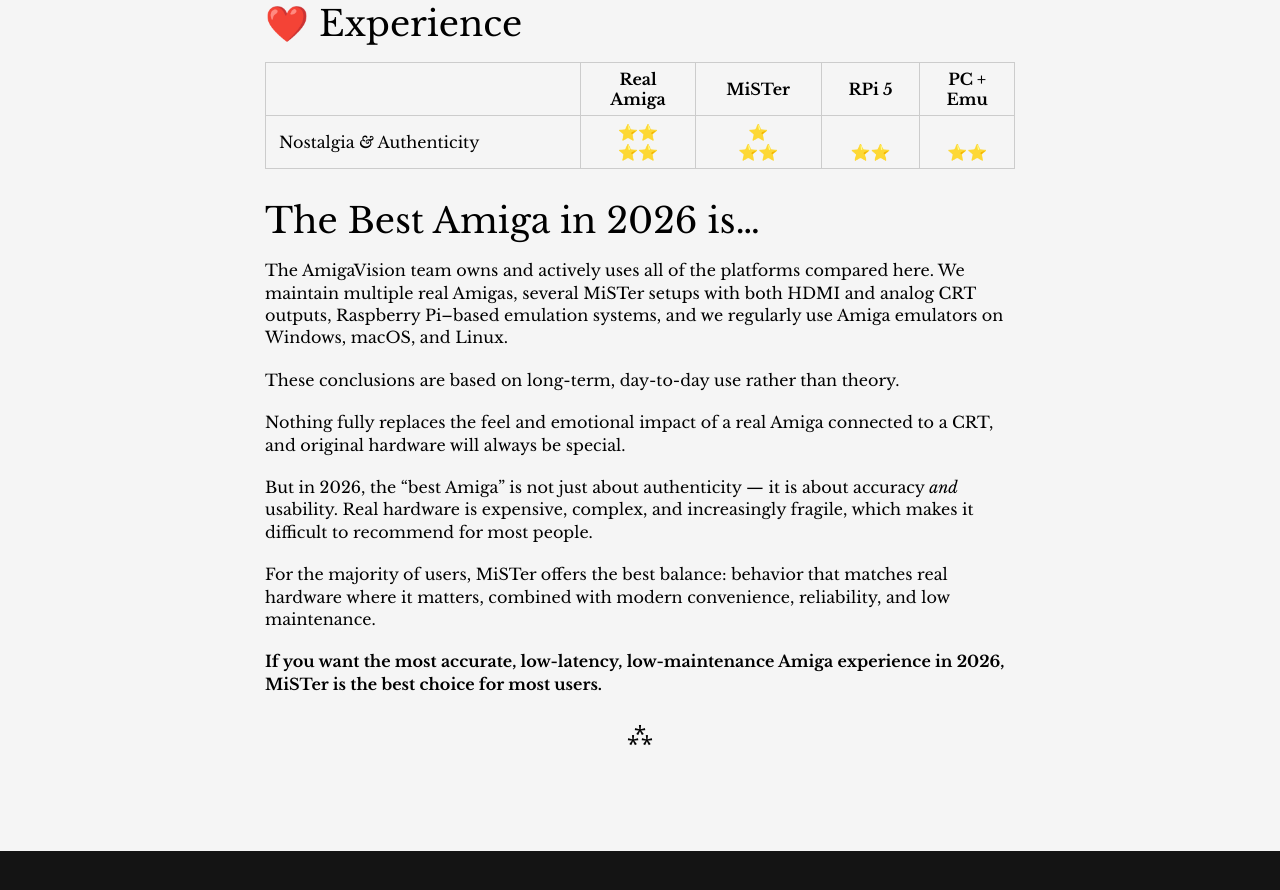
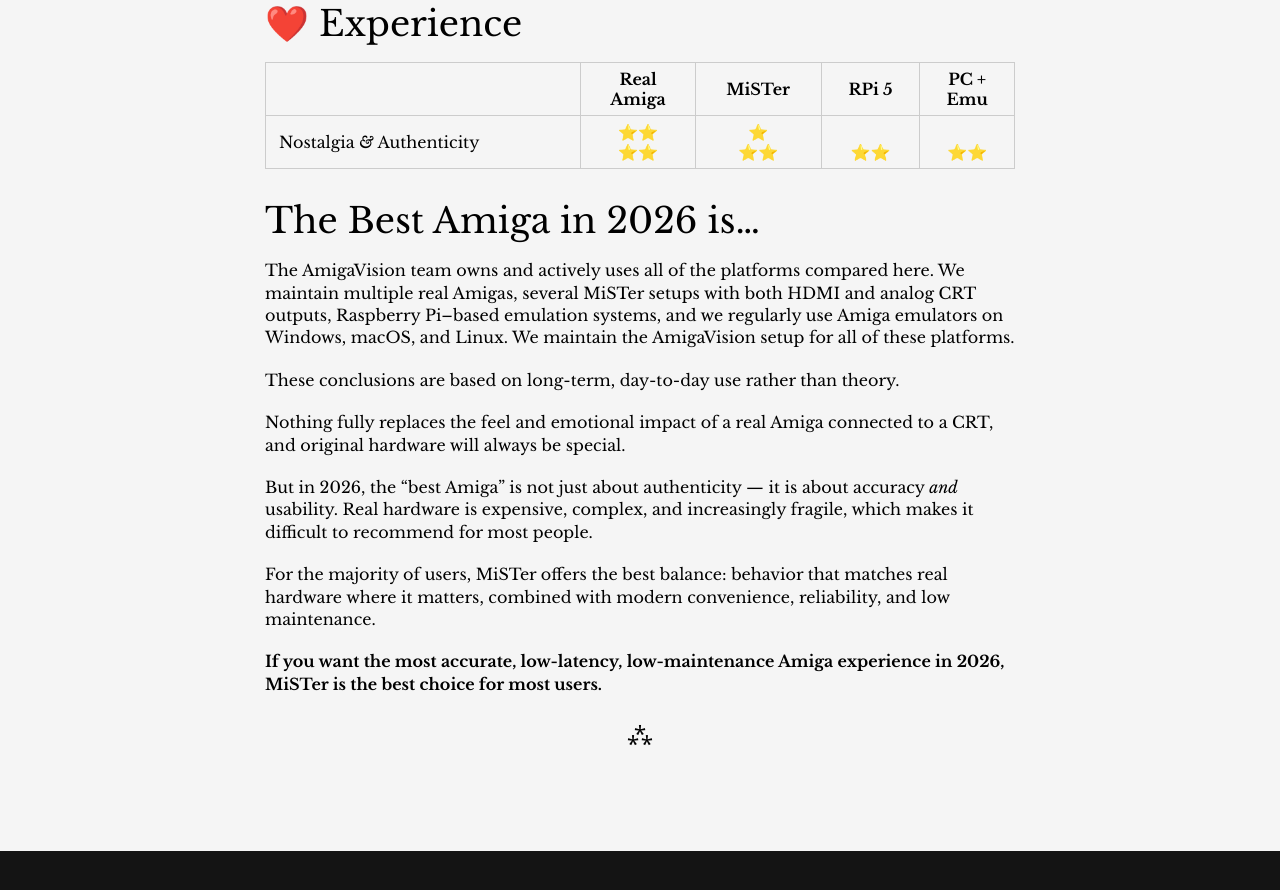
Before and after one commit to amigavision/amigavision.github.io, a Jekyll site: the page built from best.md, in a window 1280 px wide and 900 px high, scrolled down 5420 px. Shown: the top 890 px of the window. Built offline with Jekyll 4.4.1, drawn with Linux system fonts in a browser that asks for light colours.

Commit message:
Add note

```diff
--- a/best.md
+++ b/best.md
@@ -137,7 +137,7 @@
 
 ## The Best Amiga in 2026 is…
 
-The AmigaVision team owns and actively uses all of the platforms compared here. We maintain multiple real Amigas, several MiSTer setups with both HDMI and analog CRT outputs, Raspberry Pi–based emulation systems, and we regularly use Amiga emulators on Windows, macOS, and Linux.
+The AmigaVision team owns and actively uses all of the platforms compared here. We maintain multiple real Amigas, several MiSTer setups with both HDMI and analog CRT outputs, Raspberry Pi–based emulation systems, and we regularly use Amiga emulators on Windows, macOS, and Linux. We maintain the AmigaVision setup for all of these platforms.
 
 These conclusions are based on long-term, day-to-day use rather than theory.
 
```
